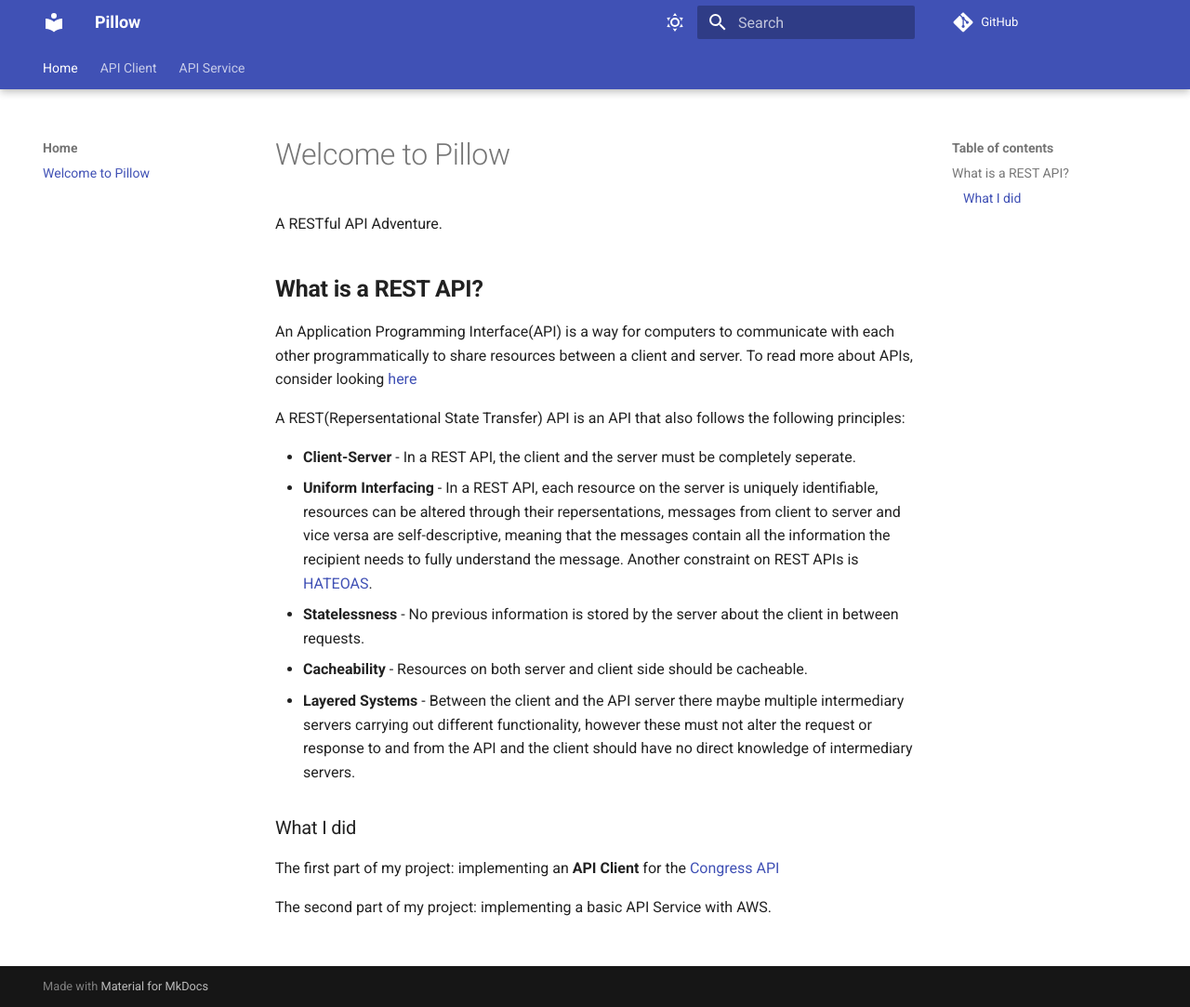
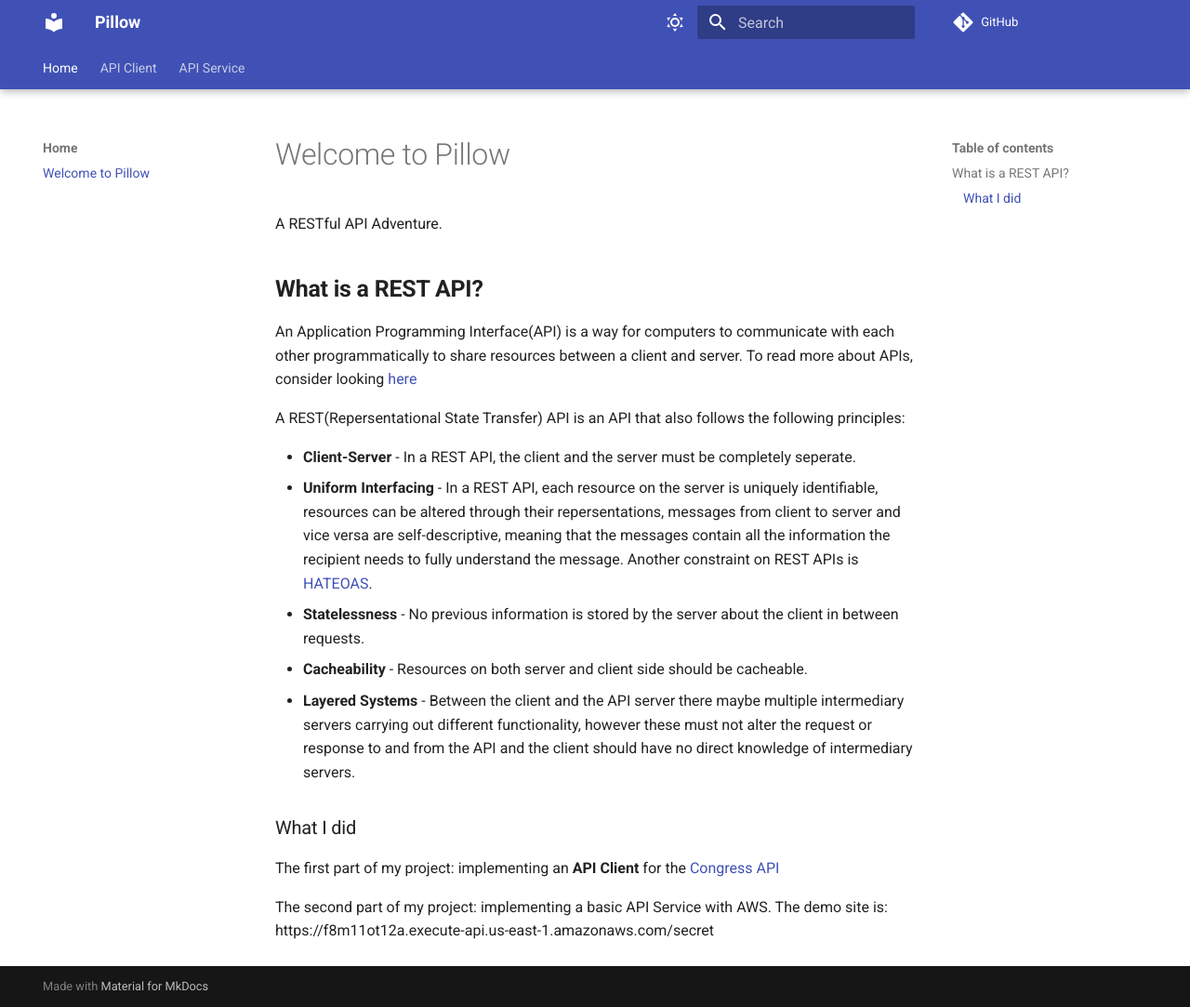
Before and after one commit to m3sh32/pillow, an MkDocs documentation site: the page built from docs/index.md, in a window 1280 px wide and 1083 px high. Shown: the whole window at 93% size. Built offline with MkDocs 1.6.1 and Material for MkDocs 9.7.7, drawn with Linux system fonts in a browser that asks for light colours; comment, search, counter and statistics services are not loaded.

Commit message:
docs: service docs cleaned up

```diff
--- a/docs/index.md
+++ b/docs/index.md
@@ -16,4 +16,4 @@ meaning that the messages contain all the information the recipient needs to ful
 ### What I did
 The first part of my project: implementing an **API Client** for the [Congress API](https://api.congress.gov/)
 
-The second part of my project: implementing a basic API Service with AWS.
+The second part of my project: implementing a basic API Service with AWS. The demo site is: https://f8m11ot12a.execute-api.us-east-1.amazonaws.com/secret
```
Also changed, not shown: docs/service/examples.md (+1 -4 lines), 1 other file.
